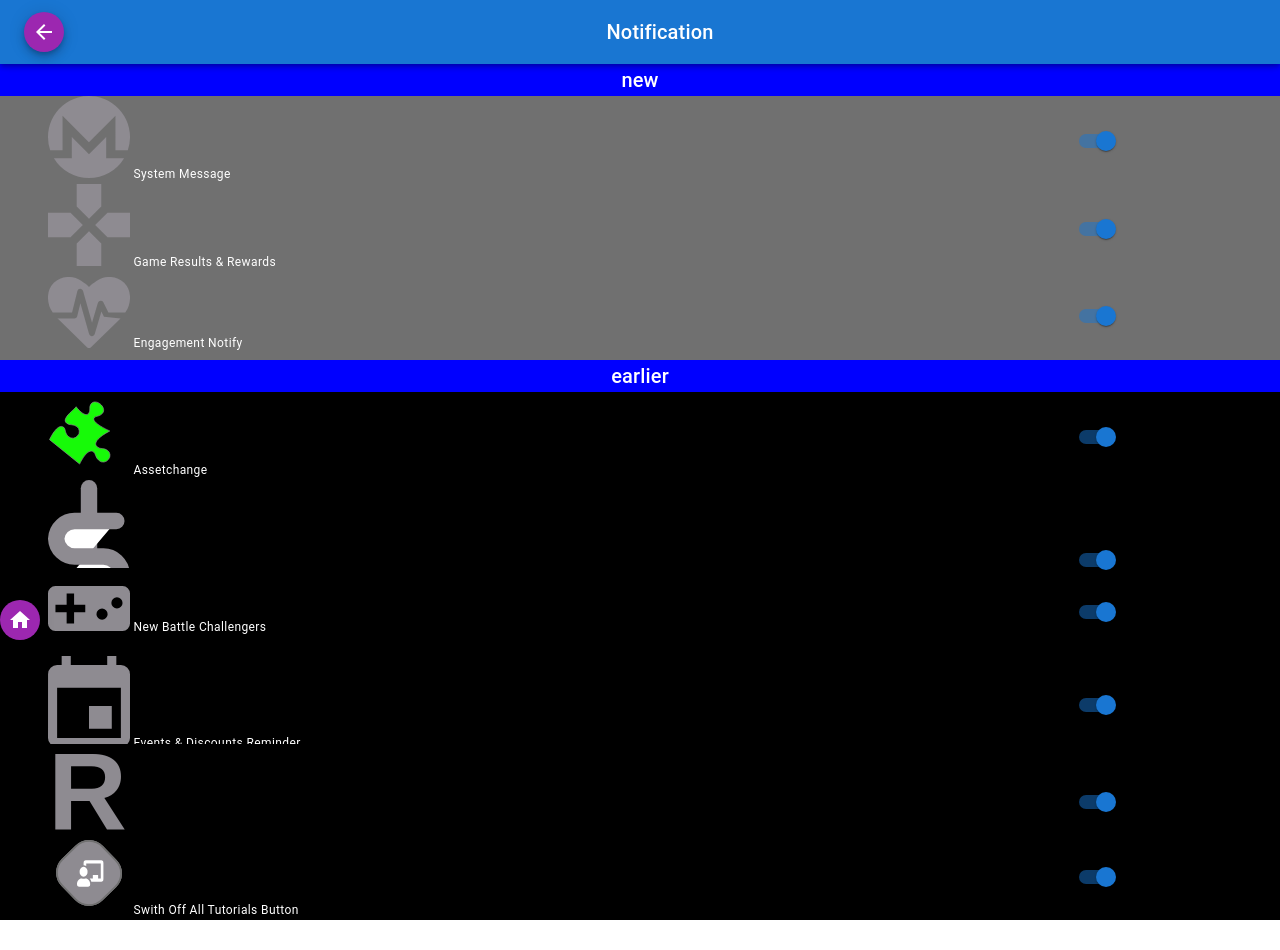
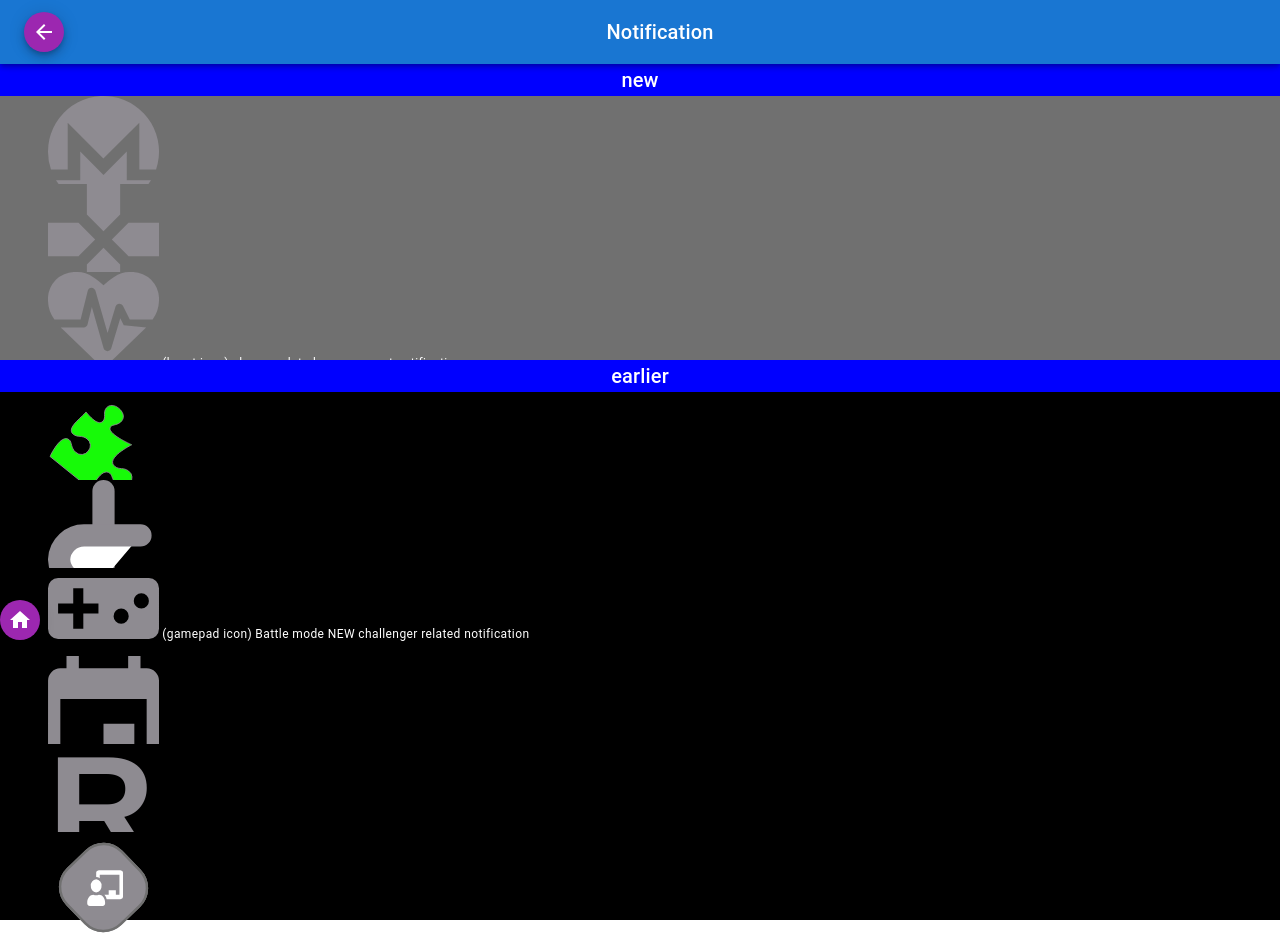
Before and after one commit to ARES20089173/Test2021, a React (Create React App) app: page /MessageCenter/Notification in a window 1280 px wide. Before the commit the page ends 921 px from the top, so only its background shows below. Built offline with nearby package versions, Linux system fonts and the light colour scheme.

Commit message:
notification change

```diff
--- a/src/component/Pages/MainPage/Notification.js
+++ b/src/component/Pages/MainPage/Notification.js
@@ -49,14 +49,14 @@ const StyledFab2 = styled(Fab)({
 export default class MessageCenter extends Component {
     render() {
         const data = [
-            { id: 0, icon: puzzle, setname: "Assetchange",time:null },
-            { id: 1, icon: m, setname: "System Message",time:"sunday" },
-            { id: 2, icon: gamepad, setname: "Game Results & Rewards",time:"sunday"},
-            { id: 3, icon: heart, setname: "Engagement Notify",time:"sunday" },
-            { id: 4, icon: money, setname: "Transaction Notify",time:null },
-            { id: 5, icon: game, setname: "New Battle Challengers",time:null },
-            { id: 6, icon: event, setname: "Events & Discounts Reminder",time:null },
-            { id: 7, icon: r, setname: "REES Teams Announcement",time:null },
+            { id: 0, icon: puzzle, setname: "(puzzle icon)  assets related notification",time:null },
+            { id: 1, icon: m, setname: "(m icon) mission related notification",time:"sunday" },
+            { id: 2, icon: gamepad, setname: "(gamepad  icon) 1ON1 mode related notification",time:"sunday"},
+            { id: 3, icon: heart, setname: "(heart icon) players related, engagement notification",time:"sunday" },
+            { id: 4, icon: money, setname: "(money icon)finance related notification",time:null },
+            { id: 5, icon: game, setname: "(gamepad  icon) Battle mode NEW challenger related notification",time:null },
+            { id: 6, icon: event, setname: "(event icon)events & discount  related notification",time:null },
+            { id: 7, icon: r, setname: "(R icon) game news, rees team  related notification",time:null },
             { id: 8, icon: switched, setname: "Swith Off All Tutorials Button",time:null },
 
         ];
@@ -78,18 +78,10 @@ export default class MessageCenter extends Component {
                     height="11vh"
                     style={{ backgroundColor: '#707070' }}>
 
-                    <Grid item xs={9} style={{ textAlign: 'left', paddingLeft: '6vh' }} >
+                    <Grid item xs={12} style={{ textAlign: 'left', paddingLeft: '6vh' }} >
                         <img src={data.icon} width="9%" />
                         <Typography variant="caption" color="#ffffff" style={{ overflowWrap: 'break-word' }} display="inline"> {data.setname}
                         </Typography>
-                    </Grid>
-                    <Grid item xs={1} ></Grid>
-                    <Grid item xs={2}>
-                        <Switch
-                            defaultChecked
-                            onChange={handleChange}
-                            inputProps={{ 'aria-label': 'controlled' }}
-                        />
                     </Grid>
                 </Grid>
             }
@@ -103,18 +95,10 @@ export default class MessageCenter extends Component {
 
                     style={{ backgroundColor: "black" }}>
 
-                    <Grid item xs={9} style={{ textAlign: 'left', paddingLeft: '6vh' }} >
+                    <Grid item xs={12} style={{ textAlign: 'left', paddingLeft: '6vh' }} >
                         <img src={data.icon} width="9%" />
                         <Typography variant="caption" color="#ffffff" style={{ overflowWrap: 'break-word' }} display="inline"> {data.setname}
                         </Typography>
-                    </Grid>
-                    <Grid item xs={1} ></Grid>
-                    <Grid item xs={2}>
-                        <Switch
-                            defaultChecked
-                            onChange={handleChange}
-                            inputProps={{ 'aria-label': 'controlled' }}
-                        />
                     </Grid>
                 </Grid>
             }
```
